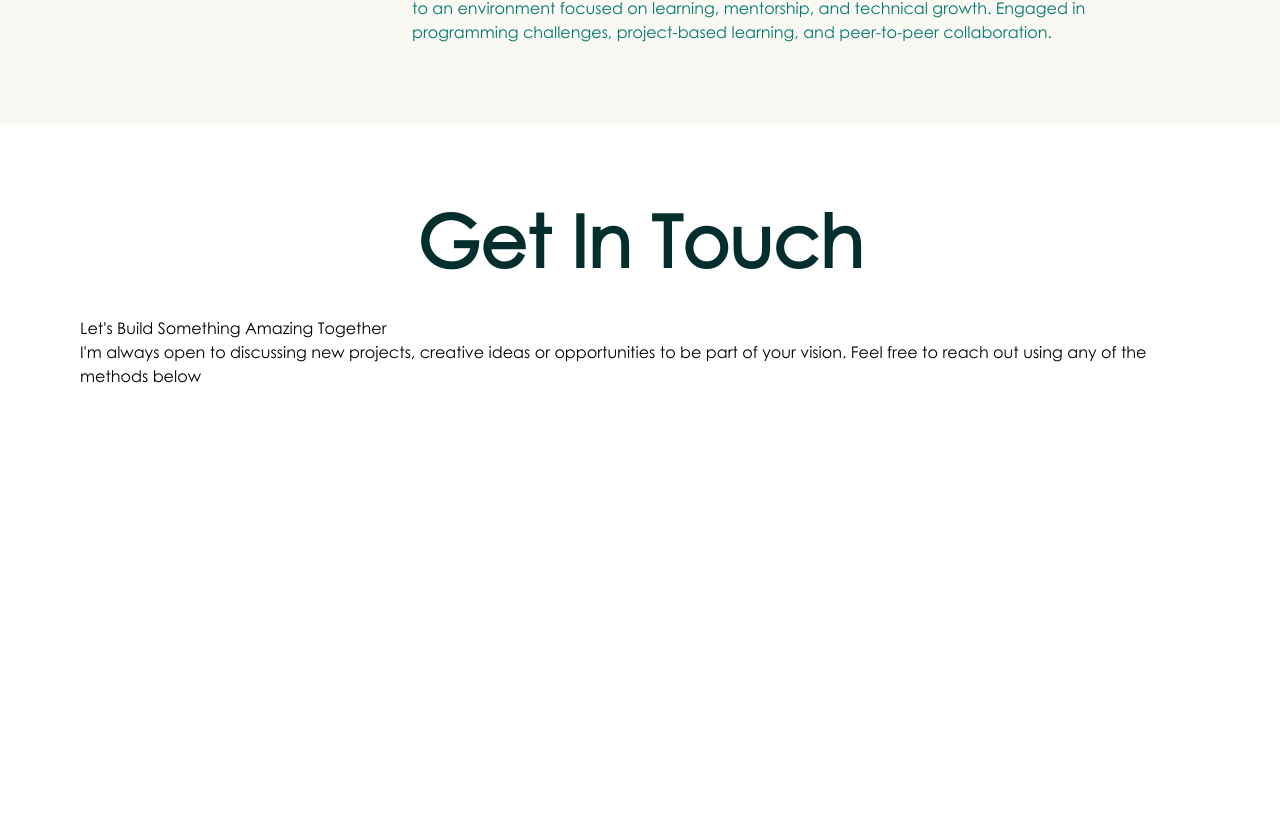
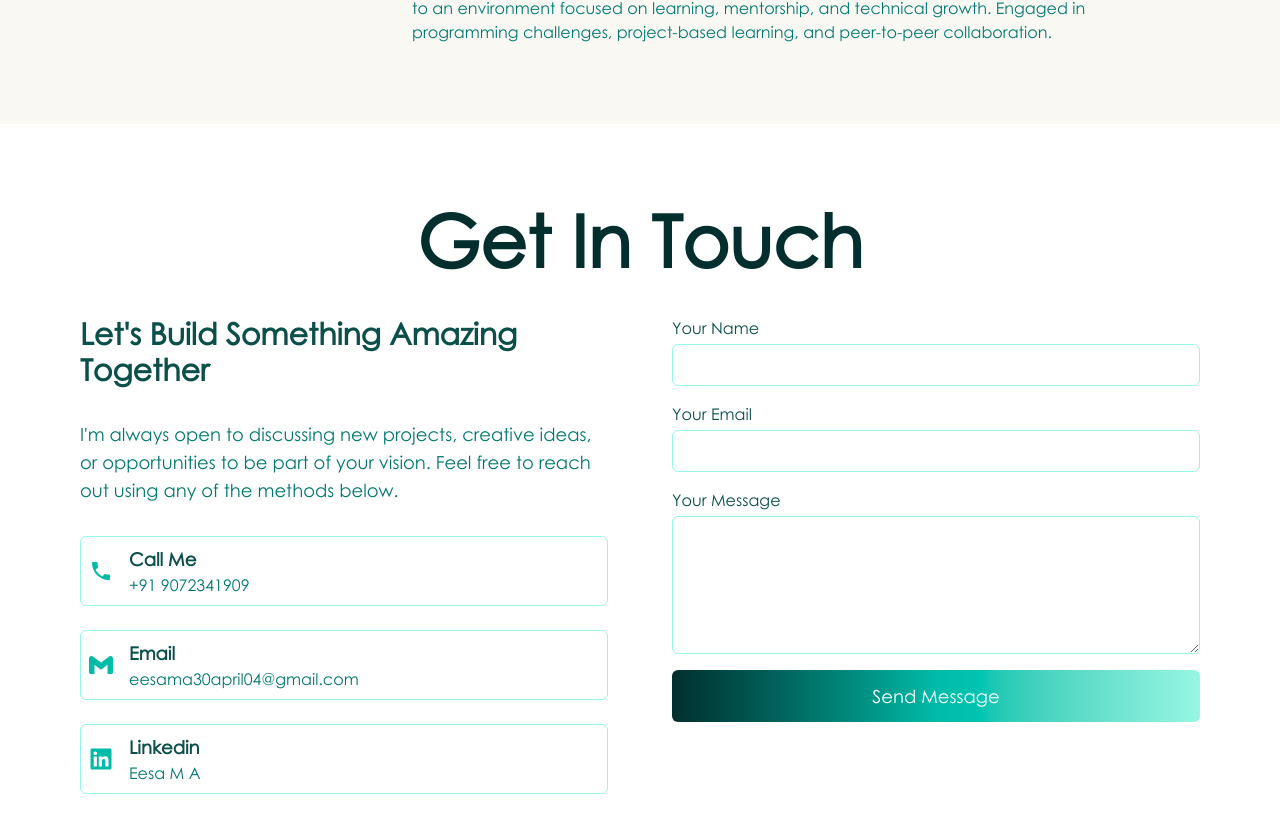
Before and after one commit to eesa-ma/my-portfolio, a React (Vite) app: page / in a window 1280 px wide. Shown: the part 3619-4451 px from the top of the page. Before the commit the page ends 4087 px from the top, so only its background shows below. Built offline with nearby package versions, Linux system fonts and the light colour scheme.

Commit message:
contact section done

```diff
--- a/src/components/Contact.jsx
+++ b/src/components/Contact.jsx
@@ -1,19 +1,72 @@
+import { IoMdCall } from "react-icons/io";
+import { SiGmail } from "react-icons/si";
+import { FaLinkedin } from "react-icons/fa";
 
 function Contact() {
 
-    const Contact = [];
+    const contacts = [
+        {
+            logo: <IoMdCall />,
+            title: 'Call Me',
+            content: '+91 9072341909',
+            href: 'tel:+919072341909'
+        },
+        {
+            logo: <SiGmail />,
+            title: 'Email',
+            content: 'eesama30april04@gmail.com',
+            href: 'mailto:eesama30april04@gmail.com'
+        },
+        {
+            logo: <FaLinkedin />,
+            title: 'Linkedin',
+            content: 'Eesa M A',
+            href: 'https://www.linkedin.com/in/eesa-m-a-a37245264/'
+        },
+    ];
 
     return (
         <>
-            <div className="p-10 md:p-20 space-y-10 century-gothic-font">
+            <div id="contact" className="p-10 md:p-20 space-y-10 century-gothic-font text-teal-900">
                 <h1 className='text-center text-teal-950 text-5xl md:text-7xl font-bold'>Get In Touch</h1>
-                <div>
-                    <div>
-                        <h2>Let's Build Something Amazing Together</h2>
-                        <p>I'm always open to discussing new projects, creative ideas or opportunities to be part of your vision. Feel free to reach out using any of the methods below</p>
+                <div className="flex flex-col md:flex-row gap-16">
+                    <div className="flex-1 space-y-8">
+                        <h2 className="text-3xl font-semibold">Let's Build Something Amazing Together</h2>
+                        <p className="text-lg text-teal-700">
+                            I'm always open to discussing new projects, creative ideas, or opportunities to be part of your vision. Feel free to reach out using any of the methods below.
+                        </p>
+                        <div className="space-y-6">
+                            {contacts.map((contact, index) => (
+                                <a href={contact.href} key={index} target="_blank" rel="noopener noreferrer" className="flex items-center gap-4 group border border-teal-200 hover:border-teal-400 p-2 rounded-md">
+                                    <div className="text-2xl text-teal-500">
+                                        {contact.logo}
+                                    </div>
+                                    <div className="flex flex-col">
+                                        <p className="font-semibold text-lg">{contact.title}</p>
+                                        <p className="text-teal-700 group-hover:underline">{contact.content}</p>
+                                    </div>
+                                </a>
+                            ))}
+                        </div>
                     </div>
-                    <div>
-
+                    <div className="flex-1">
+                        <form action="mailto:eesama30april04@gmail.com" method="POST" className="flex flex-col gap-4">
+                            <div className="flex flex-col">
+                                <label htmlFor="name" className="mb-1 font-medium">Your Name</label>
+                                <input type="text" id="name" name="name" required className="p-2 border border-teal-200 rounded-md focus:outline-none focus:ring-2 focus:ring-teal-400 hover:border-teal-400" />
+                            </div>
+                            <div className="flex flex-col">
+                                <label htmlFor="email" className="mb-1 font-medium">Your Email</label>
+                                <input type="email" id="email" name="email" required className="p-2 border border-teal-200 rounded-md focus:outline-none focus:ring-2 focus:ring-teal-400 hover:border-teal-400" />
+                            </div>
+                            <div className="flex flex-col">
+                                <label htmlFor="message" className="mb-1 font-medium">Your Message</label>
+                                <textarea id="message" name="message" rows="5" required className="p-2 border border-teal-200 rounded-md focus:outline-none focus:ring-2 focus:ring-teal-400 hover:border-teal-400"></textarea>
+                            </div>
+                            <button type="submit" className="p-3 bg-gradient-to-l from-teal-200 via-teal-500 to-teal-950  text-white text-lg rounded-md cursor-pointer hover:scale-105 transition-transform duration-300">
+                                Send Message
+                            </button>
+                        </form>
                     </div>
                 </div>
             </div>
--- a/src/components/NavBar.jsx
+++ b/src/components/NavBar.jsx
@@ -38,7 +38,7 @@ function NavBar() {
                         </a>)}
                     </nav>
                     <div className="flex items-baseline">
-                        <a href="#" className="pb-2 hover:text-teal-700 hover:underline">Contact Me</a>
+                        <a href="#contact" className="pb-2 hover:text-teal-700 hover:underline">Contact Me</a>
                         <IoMdCall />
                     </div>
 
--- a/src/components/Skills.jsx
+++ b/src/components/Skills.jsx
@@ -34,7 +34,7 @@ function Skills() {
                         <div className="text-6xl text-teal-700">
                             <img src={skill.img} alt="logo" />
                         </div>
-                        <p className="mt-4 text-xl font-semibold text-teal-950">
+                        <p className="mt-4 text-xl font-semibold text-teal-900">
                             {skill.title}
                         </p>
                     </div>
```
